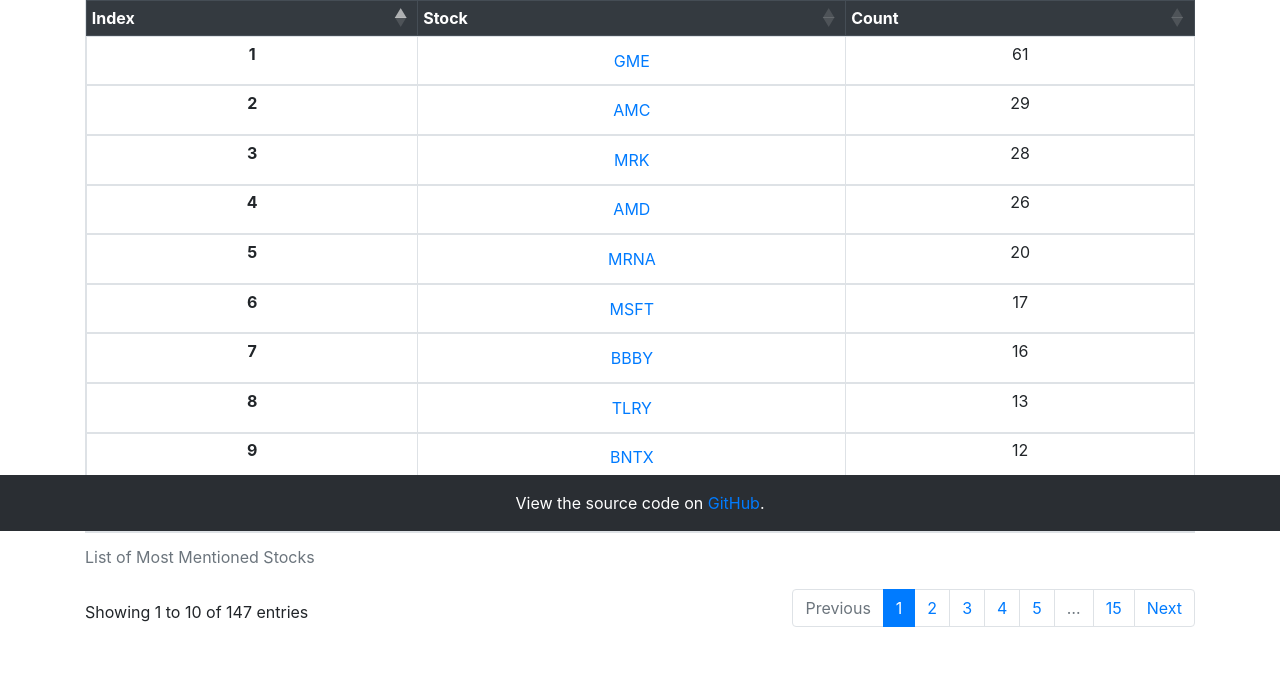
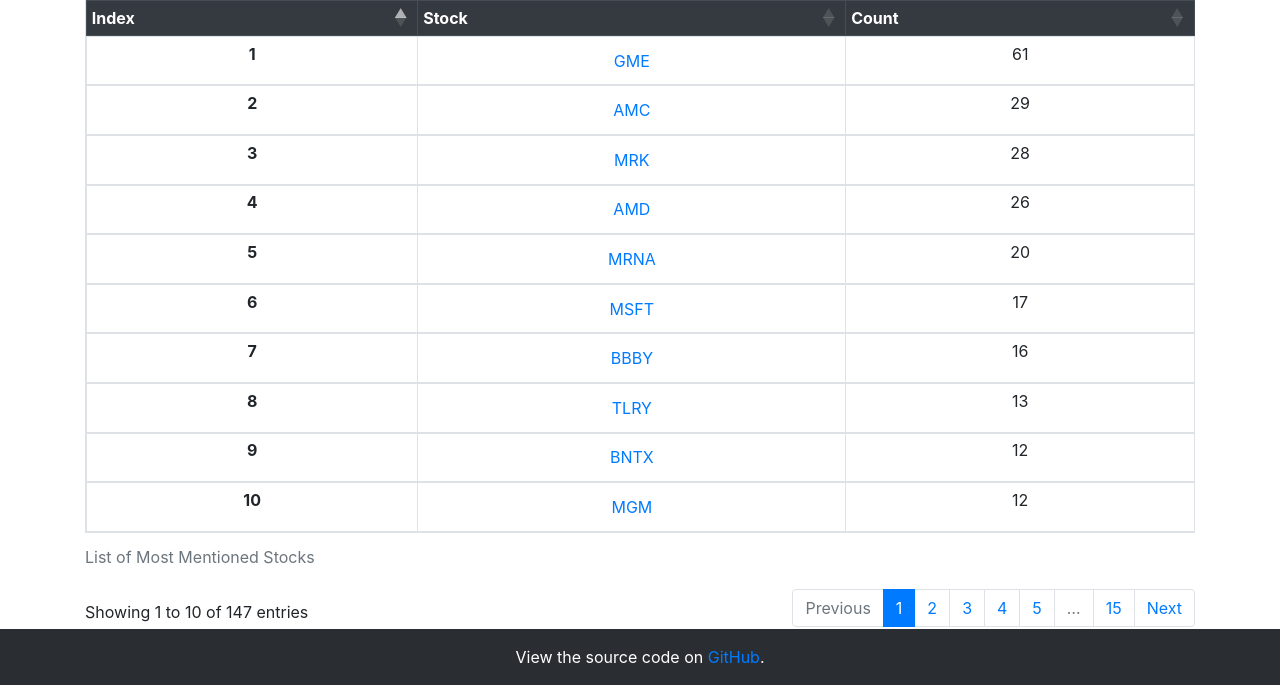
Before and after one commit to grantwforsythe/wsbpickz, a Flask app: page / in a window 1280 px wide. Shown: the part 269-954 px from the top of the page. Before the commit the page ends 896 px from the top, so only its background shows below. Run offline with Flask 2, Linux system fonts and the light colour scheme; some libraries are stand-ins or nearby versions.

Commit message:
Unfix footer to the bottom of the page

```diff
--- a/app/templates/layout.html
+++ b/app/templates/layout.html
@@ -26,7 +26,7 @@
 
     {% block content%}{% endblock content %}
 
-    <footer class="bg-dark text-center text-lg-start text-white fixed-bottom">
+    <footer class="bg-dark text-center text-lg-start text-white">
       <!-- Copyright -->
        <div class="text-center p-3" style="background-color: rgba(0, 0, 0, 0.2);">
           View the source code on
```
